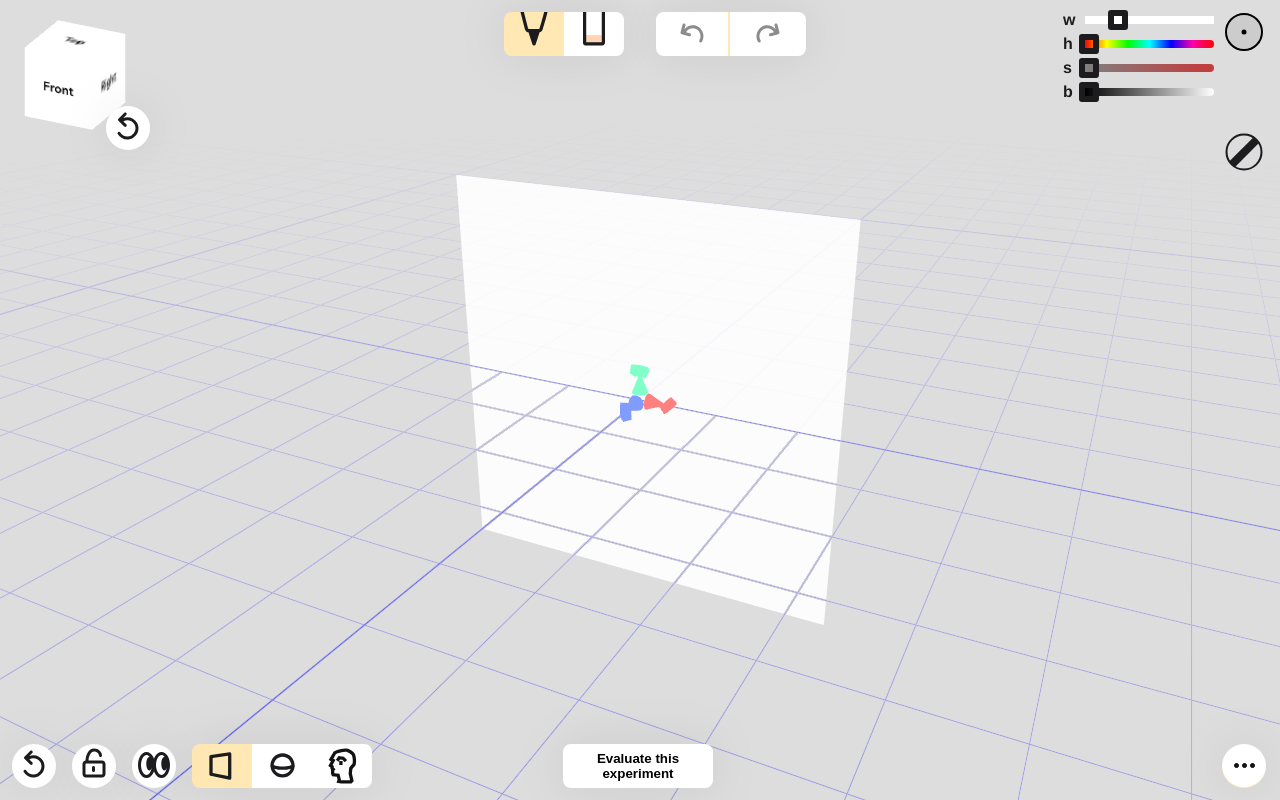
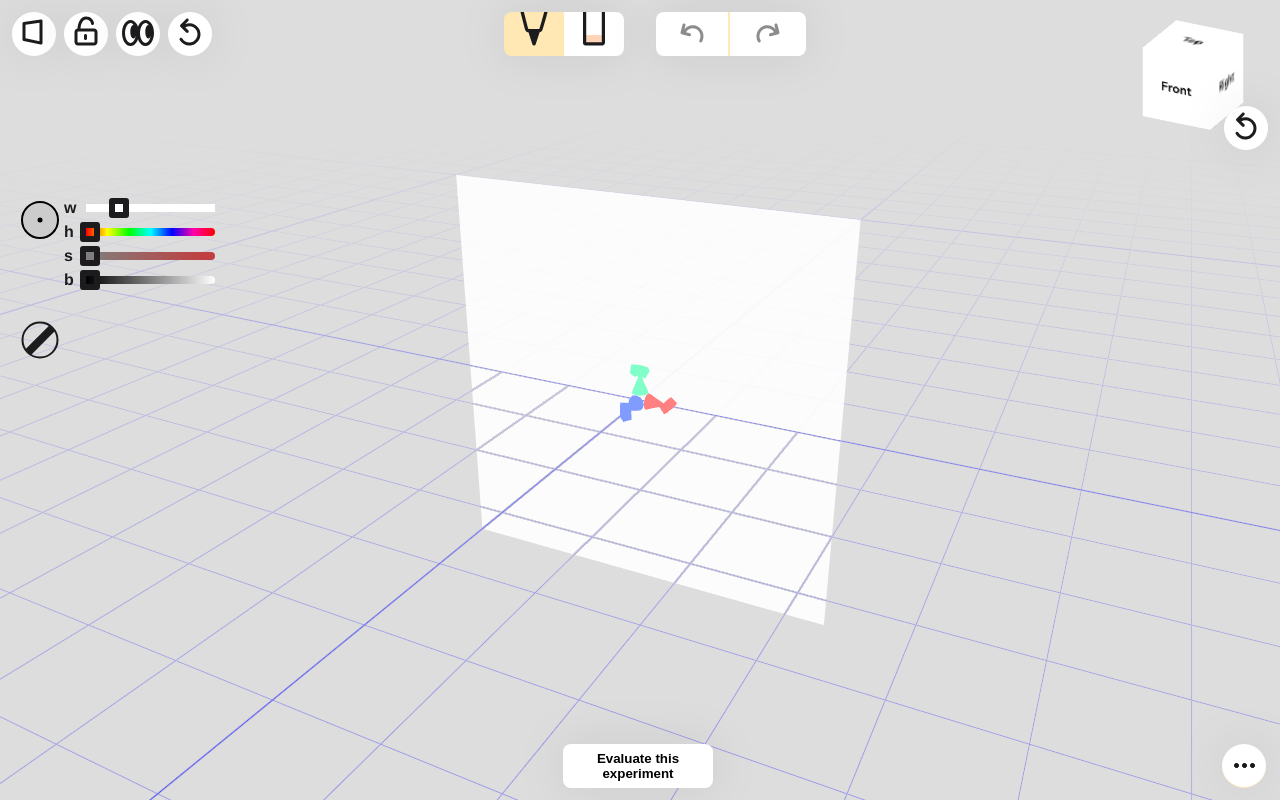
Before and after one commit to barese17/Penzil, a Vue app: page / in a window 1280 px wide. Built offline with nearby package versions, Linux system fonts and the light colour scheme; what undo-manager would draw is missing.

Commit message:
Rearranged quite a bit of the UI around

```diff
--- a/src/App.vue
+++ b/src/App.vue
@@ -403,6 +403,7 @@ label {
   height: 44px;
   align-content: center;
   justify-content: center;
+  margin: 0px;
 }
 
 input[type="radio"]:checked + label {
--- a/src/components/Canvas.vue
+++ b/src/components/Canvas.vue
@@ -1,15 +1,59 @@
 
 <template>
   <div class="canvasSettings">
-    <span
-      v-bind:class="[transformationResetDisabled ? 'disabled ' : '']"
-      class="canvas-button"
-      @click="resetTransformation()"
-    >
+    <span class="canvas-button" @click="toggleShapeSelectionVisibility()">
       <img
-        src="@/assets/icons/reset.svg"
-        alt="Reset canvas position and rotation"
+        v-if="shape === 'plane'"
+        src="@/assets/icons/Canvas-Plane.svg"
+        alt="Plane shape selected"
       />
+      <img
+        v-if="shape === 'sphere'"
+        src="@/assets/icons/Canvas-Sphere.svg"
+        alt="Sphere shape selected"
+      />
+      <img
+        v-if="shape === 'head'"
+        src="@/assets/icons/Canvas-Head.svg"
+        alt="Head shape selected"
+      />
+      <div class="canvasShapeSelection" v-if="shapeSelectionVisibility">
+        <span @click="setCanvasShape('plane')">
+          <input
+            type="radio"
+            id="shapePlane"
+            name="shape"
+            value="plane"
+            v-model="shape"
+          /><label for="plane"
+            ><img
+              src="@/assets/icons/Canvas-Plane.svg"
+              alt="Set the 3d canvas shape to plane"
+          /></label> </span
+        ><span @click="setCanvasShape('sphere')">
+          <input
+            type="radio"
+            id="shapeSphere"
+            name="shape"
+            value="sphere"
+            v-model="shape" /><label for="sphere"
+            ><img
+              src="@/assets/icons/Canvas-Sphere.svg"
+              alt="Set the 3d canvas shape to shphere" /></label></span
+        ><span @click="setCanvasShape('head')">
+          <input
+            type="radio"
+            id="shapeHead"
+            name="shape"
+            value="head"
+            v-model="shape"
+          /><label for="head"
+            ><img
+              src="@/assets/icons/Canvas-Head.svg"
+              alt="Set the 3d canvas shape to head"
+          /></label>
+        </span>
+      </div>
     </span>
     <span
       class="canvas-button"
@@ -37,47 +81,17 @@
         v-if="!visible"
         src="@/assets/icons/showCanvas.svg"
         alt="Show the canvas controls"
+      /> </span
+    ><span
+      v-bind:class="[transformationResetDisabled ? 'disabled ' : '']"
+      class="canvas-button"
+      @click="resetTransformation()"
+    >
+      <img
+        src="@/assets/icons/reset.svg"
+        alt="Reset canvas position and rotation"
       />
     </span>
-    <div class="canvasShapeSelection">
-      <span @click="setCanvasShape('plane')">
-        <input
-          type="radio"
-          id="shapePlane"
-          name="shape"
-          value="plane"
-          v-model="shape"
-        /><label for="plane"
-          ><img
-            src="@/assets/icons/Canvas-Plane.svg"
-            alt="Set the 3d canvas shape to plane"
-        /></label> </span
-      ><span @click="setCanvasShape('sphere')">
-        <input
-          type="radio"
-          id="shapeSphere"
-          name="shape"
-          value="sphere"
-          v-model="shape"
-        /><label for="sphere"
-          ><img
-            src="@/assets/icons/Canvas-Sphere.svg"
-            alt="Set the 3d canvas shape to shphere"
-        /></label> </span
-      ><span @click="setCanvasShape('head')">
-        <input
-          type="radio"
-          id="shapeHead"
-          name="shape"
-          value="head"
-          v-model="shape"
-        /><label for="head"
-          ><img
-            src="@/assets/icons/Canvas-Head.svg"
-            alt="Set the 3d canvas shape to head"
-        /></label>
-      </span>
-    </div>
   </div>
 </template>
 
@@ -117,6 +131,7 @@ export default {
       visible: true,
       mode: "combined",
       shape: "plane",
+      shapeSelectionVisibility: false,
     };
   },
   props: {
@@ -189,6 +204,9 @@ export default {
         renderer.render(scene, camera);
       }
     },
+    toggleShapeSelectionVisibility() {
+      this.shapeSelectionVisibility = !this.shapeSelectionVisibility;
+    },
     setCanvasShape(val) {
       this.shape = val;
       this.$emit("selected-canvas-shape", val);
@@ -244,7 +262,7 @@ export default {
 .canvasSettings {
   z-index: 2;
   position: absolute;
-  bottom: 12px;
+  top: 12px;
   left: 12px;
   /* background-color: white;
   filter: drop-shadow(0px 0px 24px rgba(0, 0, 0, 0.08));
@@ -253,17 +271,42 @@ export default {
   font-weight: 900;
   display: flex;
   flex-direction: row;
-  gap: 16px;
+  gap: 8px;
 }
 
 .canvasShapeSelection {
+  font-size: 0.5em;
+  color: #1c1c1e;
   white-space: discard;
   display: flex;
-  float: left;
+  flex-direction: column;
   filter: drop-shadow(0px 0px 24px rgba(0, 0, 0, 0.08));
   border-radius: 8px;
   overflow: hidden;
+  position: relative;
+  top: 12px;
 }
+
+.canvasShapeSelection > span > label {
+  display: flex;
+  flex-direction: row;
+  /* width: 100px; */
+  /* align-items: center; */
+  align-items: initial;
+}
+
+/* .canvasShapeSelection > span > label > span {
+  flex-grow: 1;
+} */
+
+/* .canvasShapeSelection > span > label {
+  min-width: 200px;
+} */
+
+/* #shapeSphere > img {
+  left: 0;
+  margin-left: 12px;
+} */
 
 .reset-canvas {
   height: 44px;
--- a/src/components/LineSettings.vue
+++ b/src/components/LineSettings.vue
@@ -94,8 +94,8 @@ export default {
 .lineSettings {
   z-index: 2;
   position: absolute;
-  top: 12px;
-  right: 12px;
+  top: 25%;
+  left: 12px;
   display: flex;
   flex-direction: column;
   gap: 8px;
--- a/src/components/LineSliders.vue
+++ b/src/components/LineSliders.vue
@@ -221,7 +221,7 @@ export default {
   width: 44px;
   height: 44px;
   padding: 0px 0px 0px 8px;
-  float: right;
+  float: left;
   display: block;
 }
 
--- a/src/components/Modal.vue
+++ b/src/components/Modal.vue
@@ -48,7 +48,7 @@ export default {
 };
 </script>
 
-<style>
+<style scoped>
 .fade {
   position: absolute;
   width: 100%;
--- a/src/components/ViewportCube.vue
+++ b/src/components/ViewportCube.vue
@@ -320,6 +320,7 @@ export default {
   height: 150px;
   width: 150px;
   top: 0;
+  right: 12px;
   z-index: 2;
 }
 
```
Also changed, not shown: src/assets/icons/Canvas-Head.svg, src/assets/icons/Canvas-Sphere.svg.
